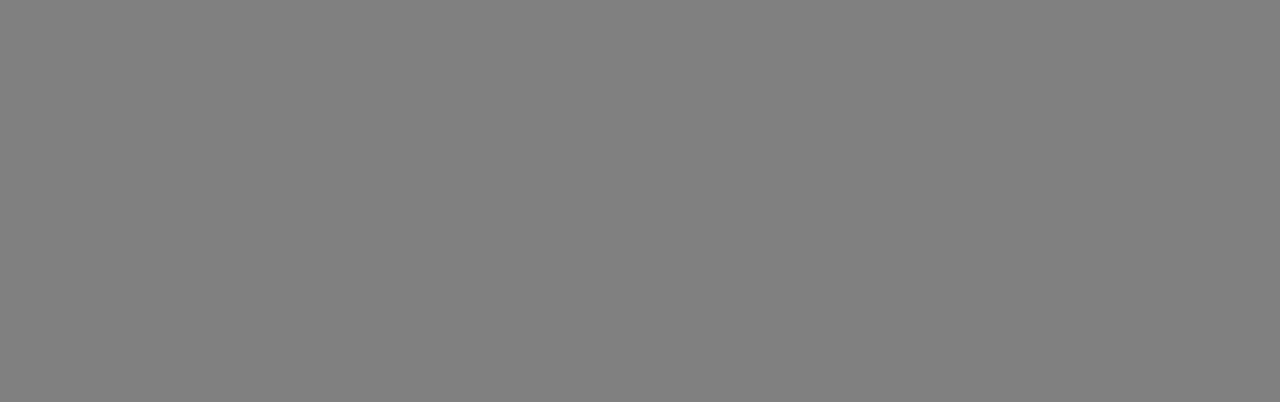
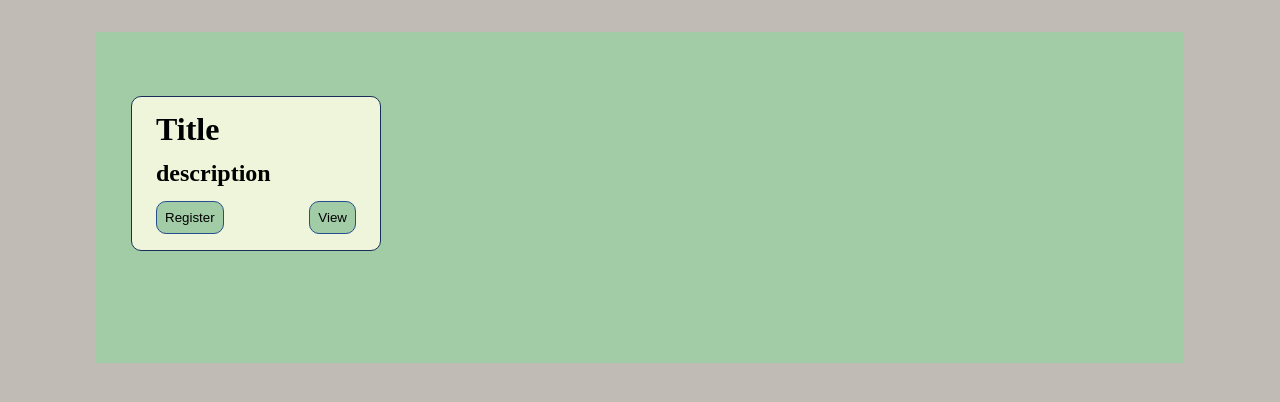
Before and after one commit to InnaTheDeveloper/EventsRegistrationApp, a website: page public/index.html in a window 1280 px wide. Drawn offline with Linux system fonts and the light colour scheme.

Commit message:
added reset styles, basic styles, mock html structure and linked browser script

```diff
--- /dev/null
+++ b/public/broswer-app.js
@@ -0,0 +1 @@
+console.log("broswer script linked");
--- /dev/null
+++ b/public/css-reset.css
@@ -0,0 +1,130 @@
+html,
+body,
+div,
+span,
+applet,
+object,
+iframe,
+h1,
+h2,
+h3,
+h4,
+h5,
+h6,
+p,
+blockquote,
+pre,
+a,
+abbr,
+acronym,
+address,
+big,
+cite,
+code,
+del,
+dfn,
+em,
+img,
+ins,
+kbd,
+q,
+s,
+samp,
+small,
+strike,
+strong,
+sub,
+sup,
+tt,
+var,
+b,
+u,
+i,
+center,
+dl,
+dt,
+dd,
+ol,
+ul,
+li,
+fieldset,
+form,
+label,
+legend,
+table,
+caption,
+tbody,
+tfoot,
+thead,
+tr,
+th,
+td,
+article,
+aside,
+canvas,
+details,
+embed,
+figure,
+figcaption,
+footer,
+header,
+hgroup,
+menu,
+nav,
+output,
+ruby,
+section,
+summary,
+time,
+mark,
+audio,
+video {
+    margin: 0;
+    padding: 0;
+    border: 0;
+    font-size: 100%;
+    font: inherit;
+    vertical-align: baseline;
+}
+
+/* HTML5 display-role reset for older browsers */
+article,
+aside,
+details,
+figcaption,
+figure,
+footer,
+header,
+hgroup,
+menu,
+nav,
+section {
+    display: block;
+}
+
+body {
+    line-height: 1;
+}
+
+ol,
+ul {
+    list-style: none;
+}
+
+blockquote,
+q {
+    quotes: none;
+}
+
+blockquote:before,
+blockquote:after,
+q:before,
+q:after {
+    content: '';
+    content: none;
+}
+
+table {
+    border-collapse: collapse;
+    border-spacing: 0;
+}
--- a/public/index.css
+++ b/public/index.css
@@ -1,3 +1,50 @@
 body {
-    background: grey;
+    background-color: #C0BCB5;
 }
+
+.events_container {
+    background-color: #A1CCA5;
+    padding: 4rem 2rem;
+    width: 80vw;
+    max-width: 1170px;
+    margin: 2rem auto;
+    display: grid;
+    grid-template-columns: repeat(4, 1fr);
+    justify-items: center;
+
+}
+
+.event {
+    /* margin: 4rem; */
+    background-color: #EEF5DB;
+    border: 1px solid #183059;
+    border-radius: 10px;
+    margin-bottom: 3rem;
+    padding: 1rem 1.5rem;
+    min-width: 200px;
+
+    h2 {
+        font-weight: bold;
+        font-size: 2rem;
+        margin-bottom: 1rem;
+    }
+
+    p {
+        font-weight: bold;
+        font-size: 1.5rem;
+        margin-bottom: 1rem;
+    }
+
+    footer {
+        display: flex;
+        justify-content: space-between;
+
+
+        button {
+            border: 1px solid #274e8f;
+            border-radius: 10px;
+            padding: 0.5rem;
+            background-color: #A1CCA5;
+        }
+    }
+}
--- a/public/index.html
+++ b/public/index.html
@@ -8,9 +8,27 @@
     />
     <link
       rel="stylesheet"
+      href="css-reset.css"
+    />
+    <link
+      rel="stylesheet"
       href="index.css"
     />
     <title>Events Registration App</title>
   </head>
-  <body></body>
+  <body>
+    <section class="events_container">
+      <!-- single event -->
+      <article class="event">
+        <h2>Title</h2>
+        <p>description</p>
+        <footer>
+          <button>Register</button>
+          <button>View</button>
+        </footer>
+      </article>
+      <!-- end of single event -->
+    </section>
+    <script src="broswer-app.js"></script>
+  </body>
 </html>
```
